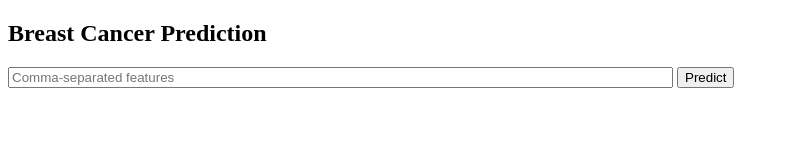
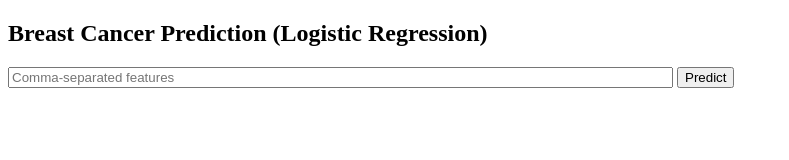
Before and after one commit to zikra-abdusemed-cmd/logistic-regression-ml-app, a plain HTML site: page frontend/index.html in a window 1280 px wide. Shown: the whole page, without its empty margins (0-789 px from the left). Drawn offline with Linux system fonts and the light colour scheme.

Commit message:
Update index.html

```diff
--- a/frontend/index.html
+++ b/frontend/index.html
@@ -1,10 +1,10 @@
 <!DOCTYPE html>
 <html>
 <head>
-  <title>Logistic Regression Predictor (Logistic Regression) </title>
+  <title>Logistic Regression Predictor  </title>
 </head>
 <body>
-  <h2>Breast Cancer Prediction</h2>
+  <h2>Breast Cancer Prediction (Logistic Regression)</h2>
 
   <input id="features" placeholder="Comma-separated features" size="80"/>
   <button onclick="predict()">Predict</button>
```
